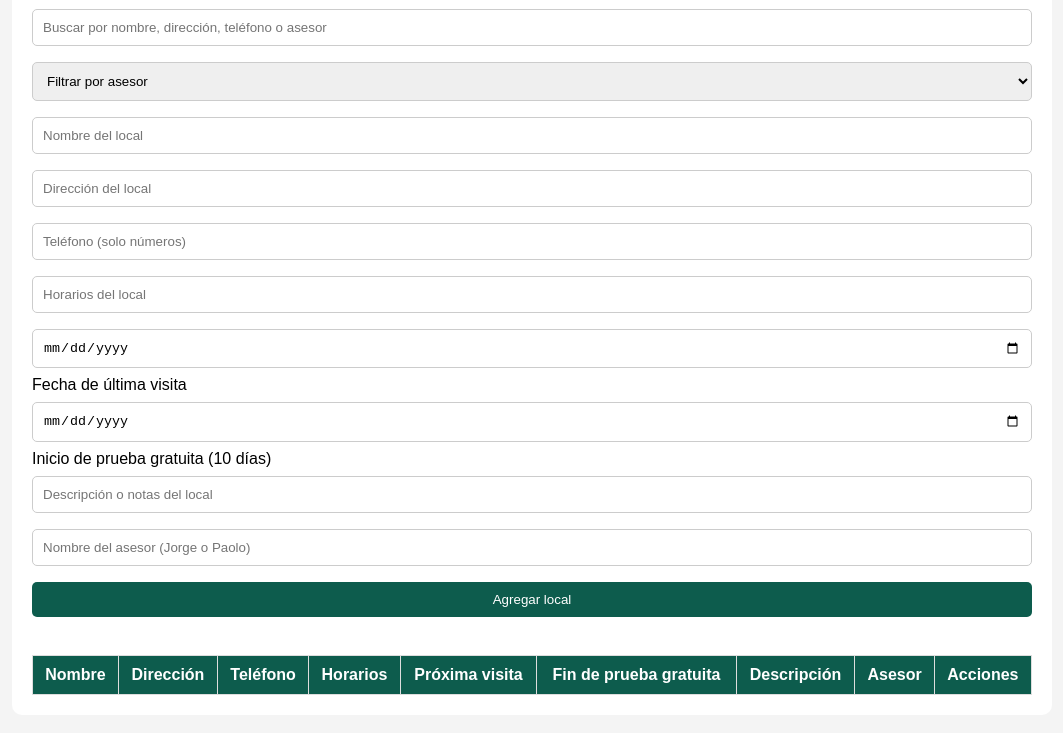
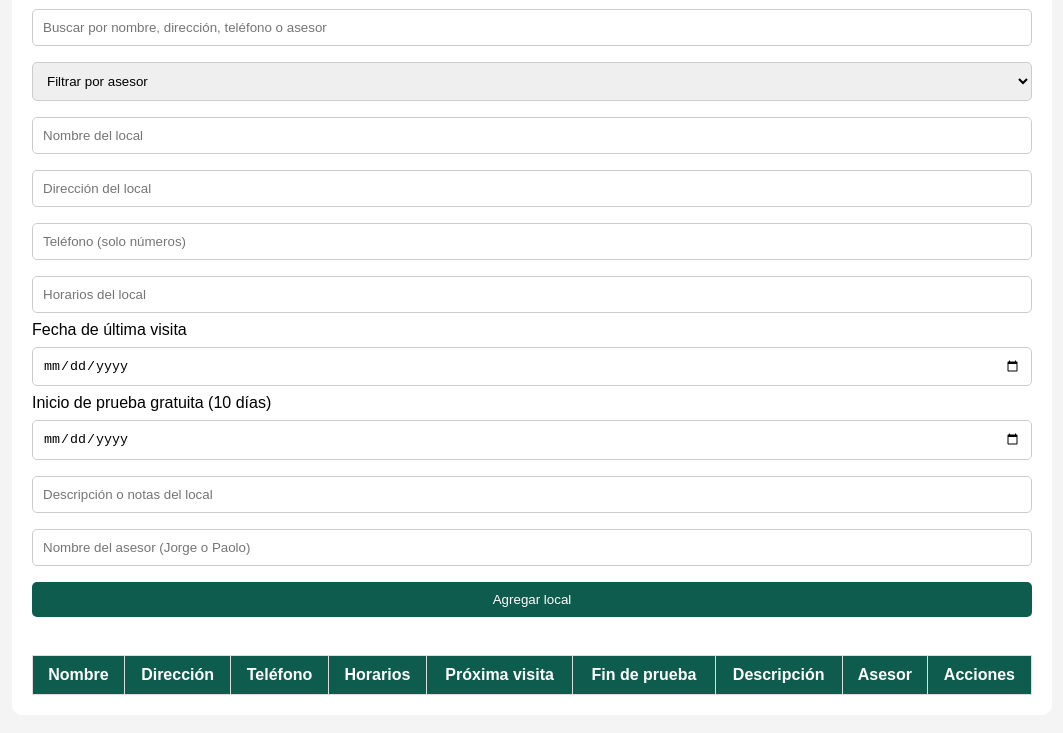
Before and after one commit to PaoloMariano14/CRM-Measy-Reservas-, a plain HTML site: page index.html in a window 1280 px wide. Shown: the part 119-852 px from the top of the page, without its empty margins (108-1171 px from the left). Drawn offline with Linux system fonts and the light colour scheme.

Commit message:
Actualizar index.html

```diff
--- a/index.html
+++ b/index.html
@@ -11,12 +11,14 @@
     <h1>CRM de Clientes</h1>
 
     <!-- Buscador y Filtro por Asesor -->
+    <div class="filters">
       <input type="text" id="search" placeholder="Buscar por nombre, dirección, teléfono o asesor" />
       <select id="filterAdvisor">
         <option value="">Filtrar por asesor</option>
         <option value="Jorge">Jorge</option>
         <option value="Paolo">Paolo</option>
       </select>
+    </div>
 
     <!-- Formulario para agregar locales -->
     <form id="client-form">
@@ -24,12 +26,16 @@
       <input type="text" id="address" placeholder="Dirección del local" required />
       <input type="text" id="phone" placeholder="Teléfono (solo números)" required />
       <input type="text" id="hours" placeholder="Horarios del local" required />
+
+      <label for="lastVisit">Fecha de última visita</label>
       <input type="date" id="lastVisit" required />
-      <label for="lastVisit">Fecha de última visita</label>
+
+      <label for="trialStart">Inicio de prueba gratuita (10 días)</label>
       <input type="date" id="trialStart" required />
-      <label for="trialStart">Inicio de prueba gratuita (10 días)</label>
+
       <input type="text" id="notes" placeholder="Descripción o notas del local" />
       <input type="text" id="advisor" placeholder="Nombre del asesor (Jorge o Paolo)" required />
+
       <button type="submit">Agregar local</button>
     </form>
 
@@ -43,7 +49,7 @@
             <th>Teléfono</th>
             <th>Horarios</th>
             <th>Próxima visita</th>
-            <th>Fin de prueba gratuita</th>
+            <th>Fin de prueba</th>
             <th>Descripción</th>
             <th>Asesor</th>
             <th>Acciones</th>
```
Lines whose indentation alone changed are shown as unchanged.
